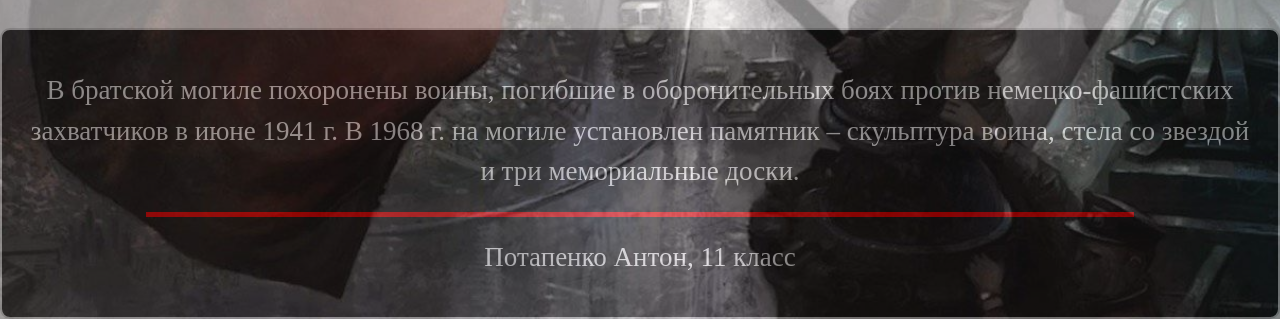
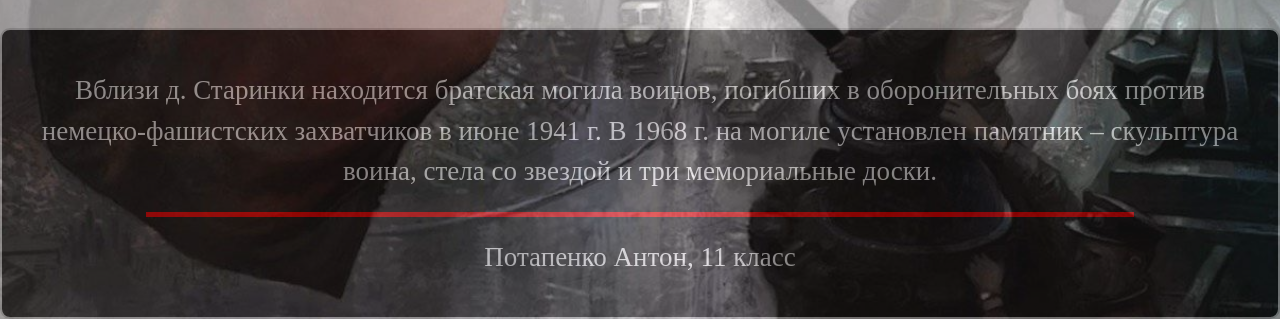
Before and after one commit to Potaphik/bratskaya-mogila-Starinki, a plain HTML site: page index.html in a window 1280 px wide. Shown: the part 767-1086 px from the top of the page. Drawn offline with Linux system fonts and the light colour scheme.

Commit message:
index.html

```diff
--- a/index.html
+++ b/index.html
@@ -84,7 +84,7 @@
         <img src="Старинки.jpg" alt="Центральная картинка" id="central-image">
     </div>
     <div class="text-container"> <!-- Контейнер для текста с рамкой -->
-        <p>В братской могиле похоронены воины, погибшие в оборонительных боях против немецко-фашистских захватчиков в июне 1941 г. В 1968 г. на могиле установлен памятник – скульптура воина, стела со звездой и три мемориальные доски.</p>
+        <p>Вблизи д. Старинки находится братская могила воинов, погибших в оборонительных боях против немецко-фашистских захватчиков в июне 1941 г. В 1968 г. на могиле установлен памятник – скульптура воина, стела со звездой и три мемориальные доски. </p>
         <hr> <!-- Красная линия -->
         <p>Потапенко Антон, 11 класс</p> <!-- Новый текст под красной линией -->
     </div>
```
